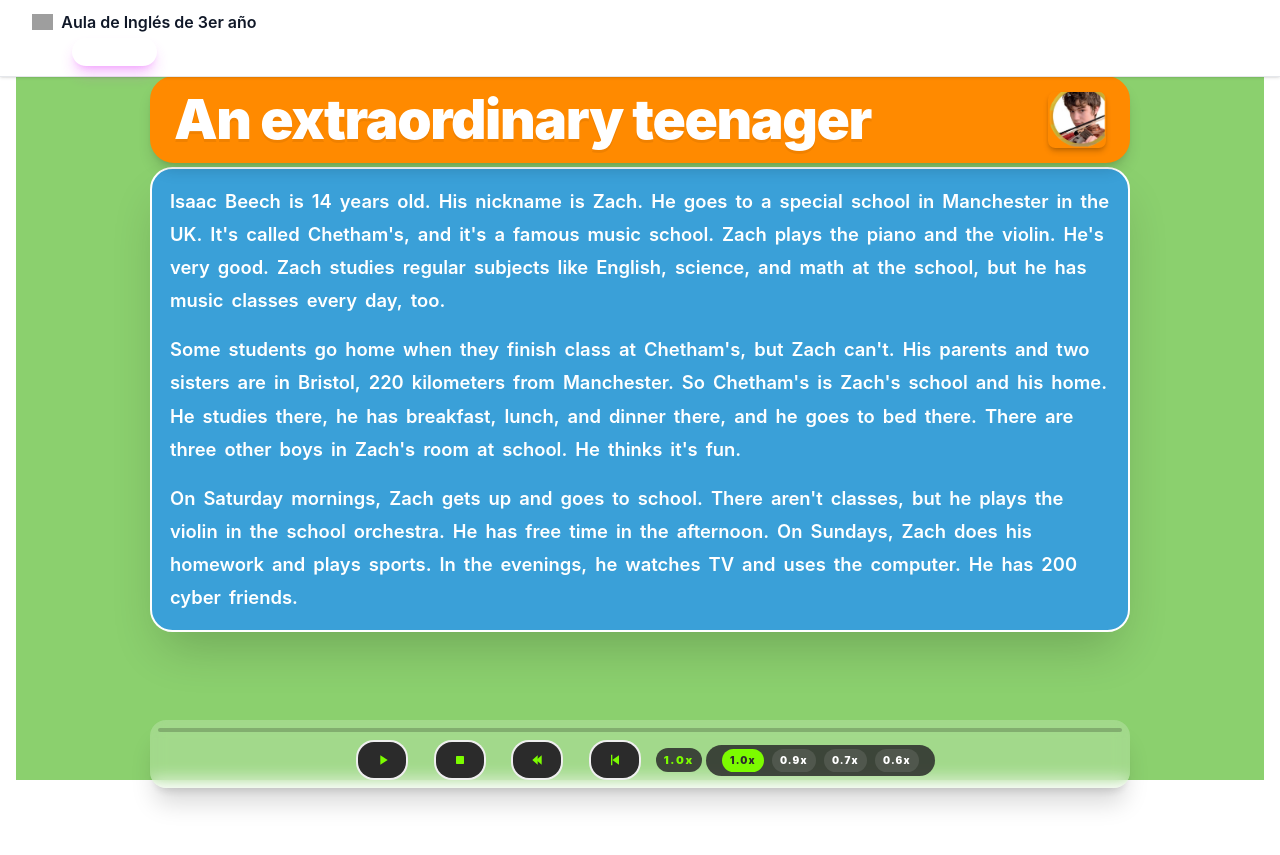
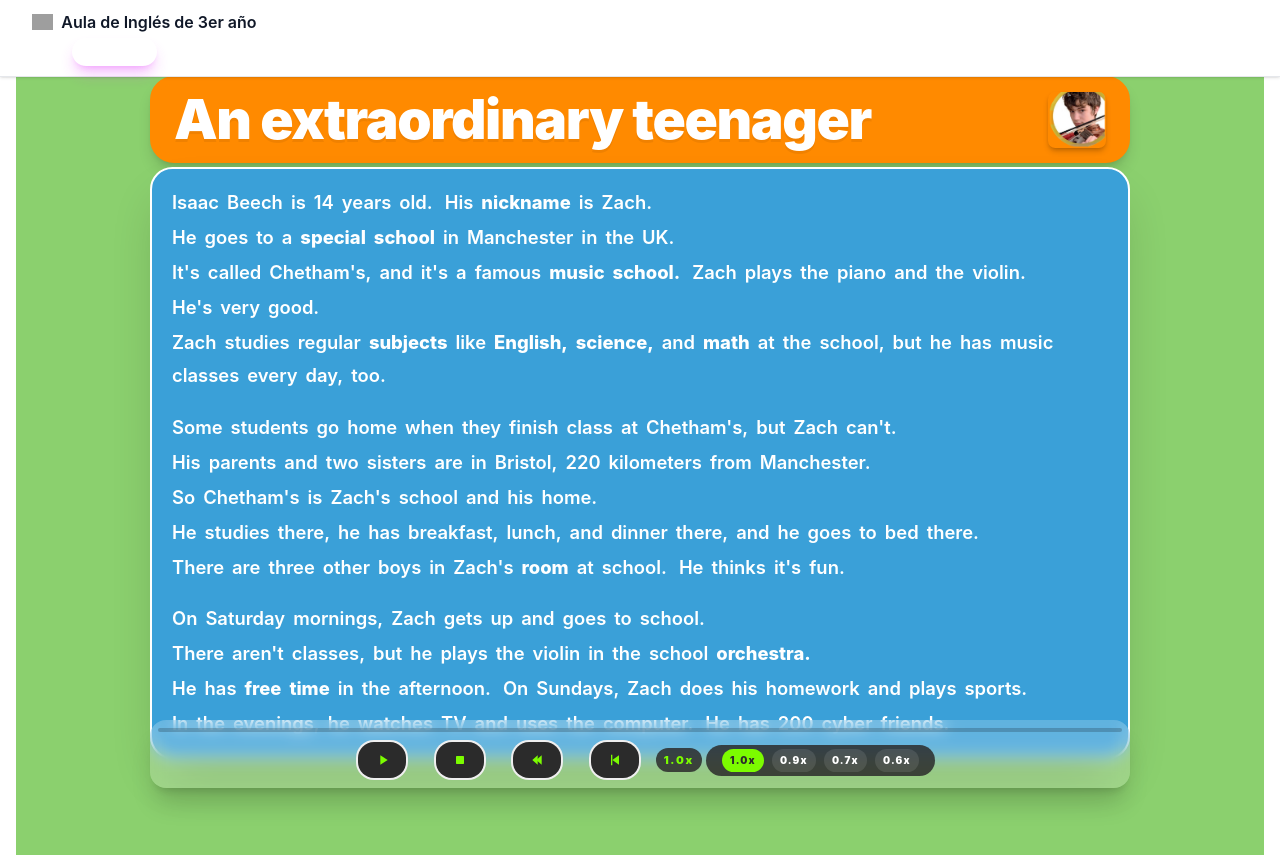
Before and after one commit to Alexx73/aula-3ero, a React (Vite) app: page /#/extraordinary-teenager in a window 1280 px wide. Before the commit the page ends 800 px from the top, so only its background shows below. Built offline with nearby package versions, Linux system fonts and the light colour scheme; grey boxes are pictures that could not be loaded.

Commit message:
destacado por frases, y vocabularion con traducción agregado

```diff
--- a/src/pages/ExtraordinaryTeenager.jsx
+++ b/src/pages/ExtraordinaryTeenager.jsx
@@ -14,9 +14,11 @@ export default function ExtraordinaryTeenager() {
   const wordRefs = useRef([]);
   const paragraphRefs = useRef([]);
   const paragraphJumpTimerRef = useRef(null);
+  const vocabTimerRef = useRef(null);
   const [currentTime, setCurrentTime] = useState(0);
   const [isPlaying, setIsPlaying] = useState(false);
   const [playRate, setPlayRate] = useState(1);
+  const [activeVocab, setActiveVocab] = useState(null);
   const introSegments = useMemo(() => {
     const segments = Array.isArray(whisperResult?.segments) ? whisperResult.segments : [];
     return segments.slice(0, 2);
@@ -106,6 +108,56 @@ export default function ExtraordinaryTeenager() {
     });
   }, [paragraphWordGroups]);
 
+  const paragraphSentenceGroups = useMemo(() => {
+    let cursor = 0;
+
+    return paragraphWordGroups.map((group) => {
+      const sentences = [];
+      let sentenceStart = 0;
+
+      group.forEach((word, position) => {
+        const cleaned = String(word?.word ?? "").trim();
+        const endsSentence = /[.!?]$/.test(cleaned);
+
+        if (endsSentence) {
+          sentences.push({
+            words: group.slice(sentenceStart, position + 1),
+            startIndex: cursor + sentenceStart,
+            endIndex: cursor + position,
+          });
+          sentenceStart = position + 1;
+        }
+      });
+
+      if (sentenceStart < group.length) {
+        sentences.push({
+          words: group.slice(sentenceStart),
+          startIndex: cursor + sentenceStart,
+          endIndex: cursor + group.length - 1,
+        });
+      }
+
+      cursor += group.length;
+      return sentences;
+    });
+  }, [paragraphWordGroups]);
+
+  const vocabEntries = useMemo(
+    () => ({
+      nickname: { label: "nickname", meaning: "apodo" },
+      "special school": { label: "special school", meaning: "escuela especial" },
+      "music school": { label: "music school", meaning: "escuela de música" },
+      orchestra: { label: "orchestra", meaning: "orquesta" },
+      subjects: { label: "subjects", meaning: "asignaturas" },
+      english: { label: "English", meaning: "inglés" },
+      science: { label: "science", meaning: "ciencias" },
+      math: { label: "math", meaning: "matemática" },
+      room: { label: "room", meaning: "habitación" },
+      "free time": { label: "free time", meaning: "tiempo libre" },
+    }),
+    []
+  );
+
   useEffect(() => {
     const audio = audioRef.current;
     if (!audio) return;
@@ -140,6 +192,9 @@ export default function ExtraordinaryTeenager() {
     return () => {
       if (paragraphJumpTimerRef.current) {
         window.clearTimeout(paragraphJumpTimerRef.current);
+      }
+      if (vocabTimerRef.current) {
+        window.clearTimeout(vocabTimerRef.current);
       }
     };
   }, []);
@@ -282,6 +337,94 @@ export default function ExtraordinaryTeenager() {
     }, 1000);
   };
 
+  const getVocabMatch = (wordIndex, paragraphIndex, wordPosition) => {
+    const currentWord = visibleWords[wordIndex];
+    const currentText = stripPunctuation(currentWord?.word).toLowerCase();
+    const nextText = stripPunctuation(visibleWords[wordIndex + 1]?.word).toLowerCase();
+    const prevText = stripPunctuation(visibleWords[wordIndex - 1]?.word).toLowerCase();
+
+    if (currentText === "nickname" && vocabEntries.nickname) {
+      return vocabEntries.nickname;
+    }
+
+    if (currentText === "orchestra" && vocabEntries.orchestra) {
+      return vocabEntries.orchestra;
+    }
+
+    if (currentText === "subjects" && vocabEntries.subjects) {
+      return vocabEntries.subjects;
+    }
+
+    if (currentText === "english" && vocabEntries.english) {
+      return vocabEntries.english;
+    }
+
+    if (currentText === "science" && vocabEntries.science) {
+      return vocabEntries.science;
+    }
+
+    if (currentText === "math" && vocabEntries.math) {
+      return vocabEntries.math;
+    }
+
+    if (currentText === "room" && vocabEntries.room) {
+      return vocabEntries.room;
+    }
+
+    if (currentText === "special" && nextText === "school" && vocabEntries["special school"]) {
+      return vocabEntries["special school"];
+    }
+
+    if (currentText === "music" && nextText === "school" && vocabEntries["music school"]) {
+      return vocabEntries["music school"];
+    }
+
+    if (currentText === "school" && prevText === "special" && vocabEntries["special school"]) {
+      return vocabEntries["special school"];
+    }
+
+    if (currentText === "school" && prevText === "music" && vocabEntries["music school"]) {
+      return vocabEntries["music school"];
+    }
+
+    if (currentText === "free" && nextText === "time" && vocabEntries["free time"]) {
+      return vocabEntries["free time"];
+    }
+
+    if (currentText === "time" && prevText === "free" && vocabEntries["free time"]) {
+      return vocabEntries["free time"];
+    }
+
+    return null;
+  };
+
+  const showVocabDefinition = (entry, targetEl) => {
+    if (!entry || !targetEl) return;
+
+    if (vocabTimerRef.current) {
+      window.clearTimeout(vocabTimerRef.current);
+      vocabTimerRef.current = null;
+    }
+
+    const rect = targetEl.getBoundingClientRect();
+    const bubbleWidth = 220;
+    const left = Math.max(12, Math.min(rect.left, window.innerWidth - bubbleWidth - 12));
+    const belowTop = rect.bottom + 10;
+    const aboveTop = rect.top - 78;
+    const top = belowTop + 74 > window.innerHeight ? Math.max(12, aboveTop) : belowTop;
+
+    setActiveVocab({
+      ...entry,
+      left,
+      top,
+    });
+
+    vocabTimerRef.current = window.setTimeout(() => {
+      setActiveVocab(null);
+      vocabTimerRef.current = null;
+    }, 3000);
+  };
+
   return (
     <div className="relative flex min-h-[calc(100dvh-5rem)] items-start justify-center bg-[#8bd06e] px-3 pt-4 pb-24 dark:bg-[#20301f]">
       <div className="flex w-full max-w-[980px] flex-col">
@@ -298,10 +441,11 @@ export default function ExtraordinaryTeenager() {
 
         <div
           ref={textContainerRef}
-          className="min-h-[48vh] flex-1 overflow-y-auto rounded-[1.4rem] border-2 border-white bg-[#3aa0d8] p-3 shadow-2xl shadow-black/20 sm:min-h-[58vh] sm:p-4"
+          className="relative min-h-[48vh] flex-1 overflow-y-auto rounded-[1.4rem] border-2 border-white bg-[#3aa0d8] p-3 shadow-2xl shadow-black/20 sm:min-h-[58vh] sm:p-4"
         >
           <div className="text-[clamp(1rem,2.1vw,1.15rem)] font-semibold leading-[1.38] text-white sm:leading-[1.58]">
-            {paragraphWordGroups.map((paragraphWords, paragraphIndex) => {
+            {paragraphSentenceGroups.map((sentenceGroups, paragraphIndex) => {
+
               return (
                 <p
                   key={paragraphIndex}
@@ -310,20 +454,37 @@ export default function ExtraordinaryTeenager() {
                       paragraphRefs.current[paragraphIndex] = node;
                     }
                   }}
-                  className="m-0 mb-4 flex flex-wrap items-start gap-x-1 gap-y-0 break-normal whitespace-normal last:mb-0 sm:mb-8"
+                  className={`m-0 mb-4 flex flex-wrap items-start gap-x-1 gap-y-0 break-normal whitespace-normal last:mb-0 sm:mb-8 ${
+                    ""
+                  }`}
                 >
-                  {paragraphWords.map((word, wordPosition) => {
-                    const displayWord = String(word.word).trimStart();
-                    const wordIndex = paragraphWordIndices[paragraphIndex]?.[wordPosition] ?? -1;
-                    const isActive = wordIndex === activeIndex;
-                    const isParagraphStart = wordPosition === 0;
+                  {sentenceGroups.map((sentence, sentenceIndex) => {
+                    const isSentenceActive =
+                      activeIndex >= sentence.startIndex && activeIndex <= sentence.endIndex;
 
                     return (
                       <span
-                        key={`${paragraphIndex}-${wordPosition}-${displayWord}`}
+                        key={`${paragraphIndex}-${sentenceIndex}-${sentence.startIndex}`}
+                        className={`inline-flex flex-wrap items-start gap-x-1 gap-y-0 rounded-[0.9rem] px-0.5 py-0.25 transition-colors duration-150 ${
+                          isSentenceActive
+                            ? "bg-[#dff3ff]/55 ring-1 ring-[#a9dfff]/45"
+                            : "bg-transparent"
+                        }`}
+                      >
+                        {sentence.words.map((word, wordPosition) => {
+                          const displayWord = String(word.word).trimStart();
+                          const globalWordIndex = sentence.startIndex + wordPosition;
+                          const isActive = globalWordIndex === activeIndex;
+                          const isParagraphStart = globalWordIndex === paragraphWordIndices[paragraphIndex]?.[0];
+                          const vocabMatch = getVocabMatch(globalWordIndex, paragraphIndex, wordPosition);
+                          const isVocabWord = Boolean(vocabMatch);
+
+                          return (
+                            <span
+                              key={`${paragraphIndex}-${sentenceIndex}-${wordPosition}-${displayWord}`}
                               ref={(node) => {
                                 if (node) {
-                            wordRefs.current[wordIndex] = node;
+                                  wordRefs.current[globalWordIndex] = node;
                                 }
                               }}
                               onClick={isParagraphStart ? () => pauseThenJumpToParagraph(paragraphIndex) : undefined}
@@ -340,10 +501,25 @@ export default function ExtraordinaryTeenager() {
                                   : undefined
                               }
                               className={`inline-block whitespace-nowrap rounded-[0.35rem] px-0.5 py-0.5 align-baseline transition-colors duration-150 ${
-                          isActive ? "bg-white text-[#1f93d0] shadow-md shadow-white/30" : "bg-transparent"
+                                isActive
+                                  ? "bg-white text-[#1f93d0] shadow-md shadow-white/30"
+                                  : isVocabWord
+                                    ? "font-extrabold text-white"
+                                    : "bg-transparent"
                               }`}
+                              onClickCapture={
+                                isVocabWord
+                                  ? (event) => {
+                                      event.stopPropagation();
+                                      showVocabDefinition(vocabMatch, event.currentTarget);
+                                    }
+                                  : undefined
+                              }
                             >
                               {displayWord}
+                            </span>
+                          );
+                        })}
                       </span>
                     );
                   })}
@@ -351,6 +527,17 @@ export default function ExtraordinaryTeenager() {
               );
             })}
           </div>
+          {activeVocab ? (
+            <div
+              className="pointer-events-none fixed z-[10000] w-[220px] rounded-2xl border-2 border-white bg-[#ff8a00] px-3 py-2 text-white shadow-2xl shadow-black/25"
+              style={{ left: activeVocab.left, top: activeVocab.top }}
+            >
+              <div className="text-[10px] font-black uppercase tracking-[0.18em] text-white/80">Vocabulary</div>
+              <div className="mt-1 text-base font-black leading-tight text-white">
+                {activeVocab.meaning}
+              </div>
+            </div>
+          ) : null}
         </div>
       </div>
 
```
Lines whose indentation alone changed are shown as unchanged.
